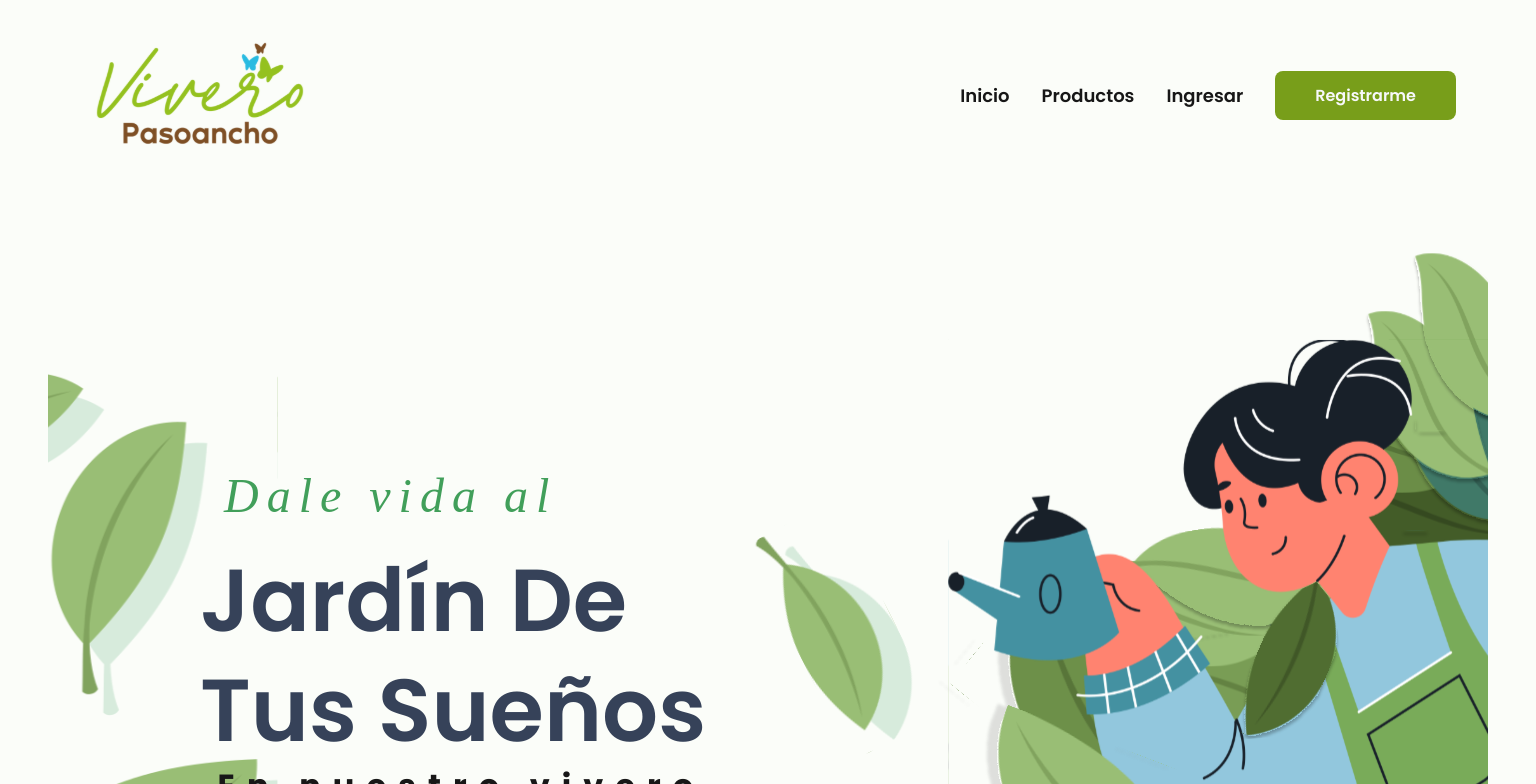
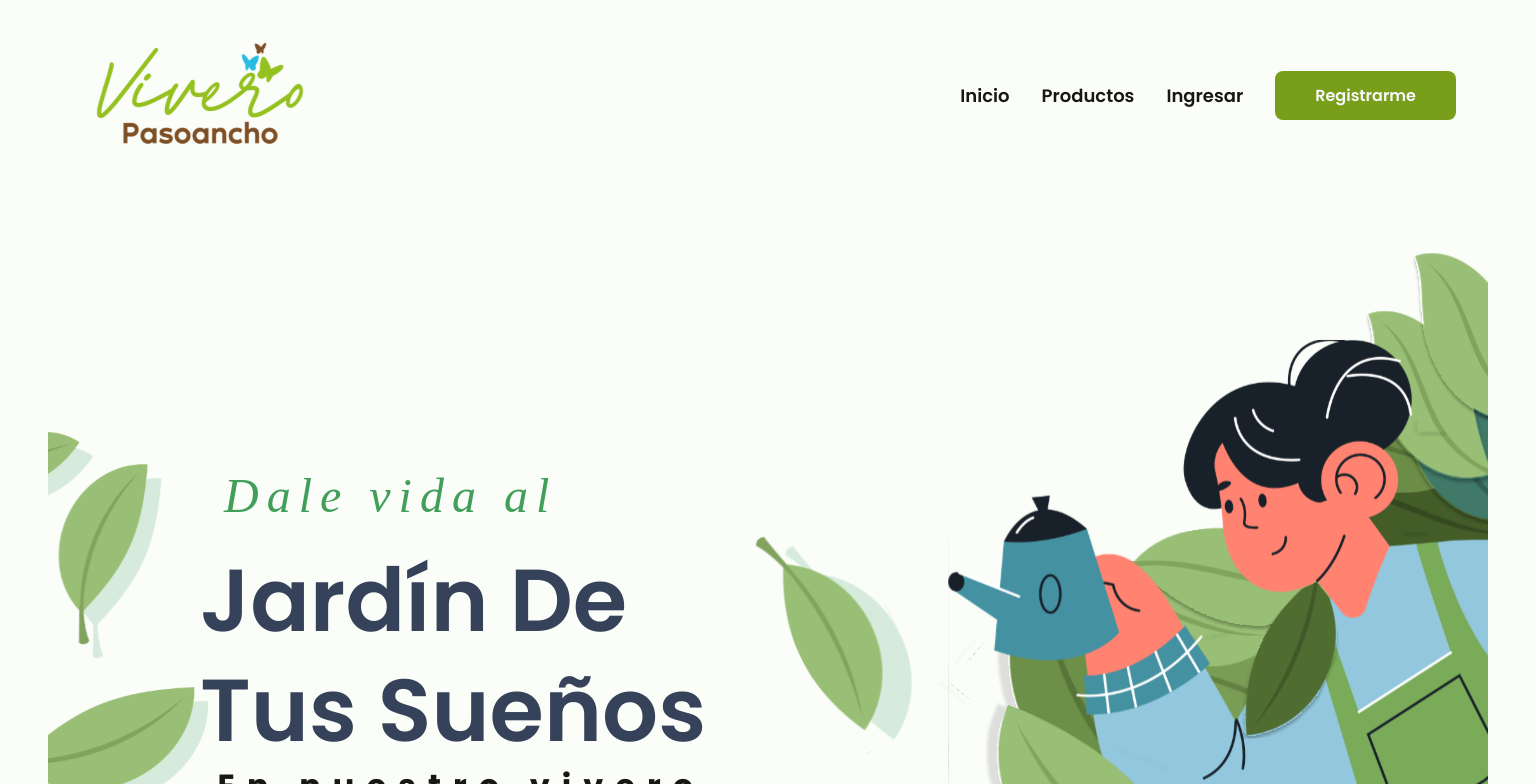
Before and after one commit to mcamilacm/gardenshop-web, a Next.js app: page / in a window 1536 px wide. Shown: the top 784 px of the page. Built offline with nearby package versions, Linux system fonts and the light colour scheme.

Commit message:
leaves hero adjusment

```diff
--- a/src/app/Home/Hero/Hero.module.css
+++ b/src/app/Home/Hero/Hero.module.css
@@ -186,9 +186,9 @@
   @media (min-width: 1440px) {
     position: absolute;
 top: 20%;
-    left: -30px;
-    width: 262px;
-    height: 563px;
+    left: -10px;
+    width: 170px;
+    height: 490px;
   }
 
 
```
